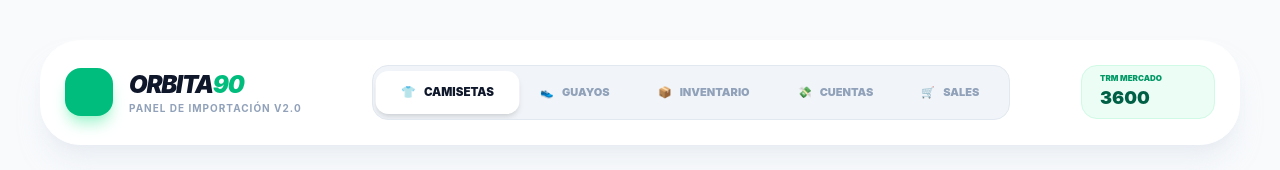
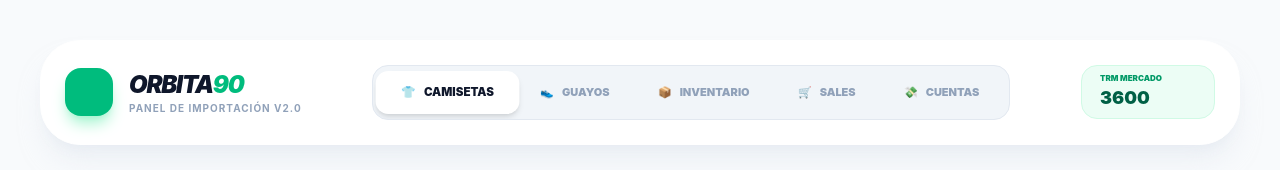
Before and after one commit to JOSSUAR2004/calculadora-negocio-final, a React (Vite) app: page / in a window 1280 px wide. Shown: the top 170 px of the page. Built offline with nearby package versions, Linux system fonts and the light colour scheme.

Commit message:
version-final-correpcion de headers

```diff
--- a/src/App.jsx
+++ b/src/App.jsx
@@ -166,8 +166,9 @@ const App = () => {
               { id: 'camisetas', label: 'Camisetas', icon: '👕' },
               { id: 'zapatos', label: 'Guayos', icon: '👟' },
               { id: 'stock', label: 'Inventario', icon: '📦' },
+              { id: 'ventas', label: 'Sales', icon: '🛒' },
               { id: 'deudas', label: 'Cuentas', icon: '💸' },
-              { id: 'ventas', label: 'Sales', icon: '🛒' },
+
 
 
 
```
